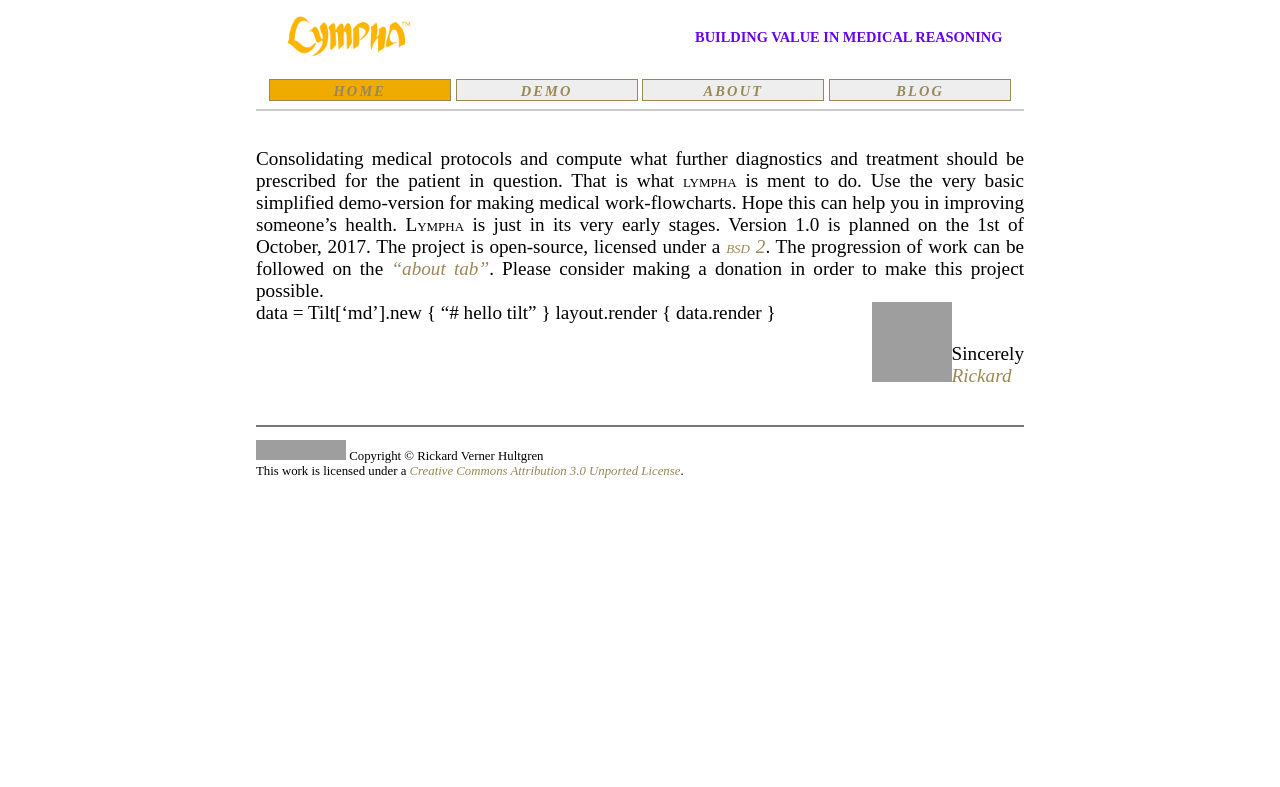
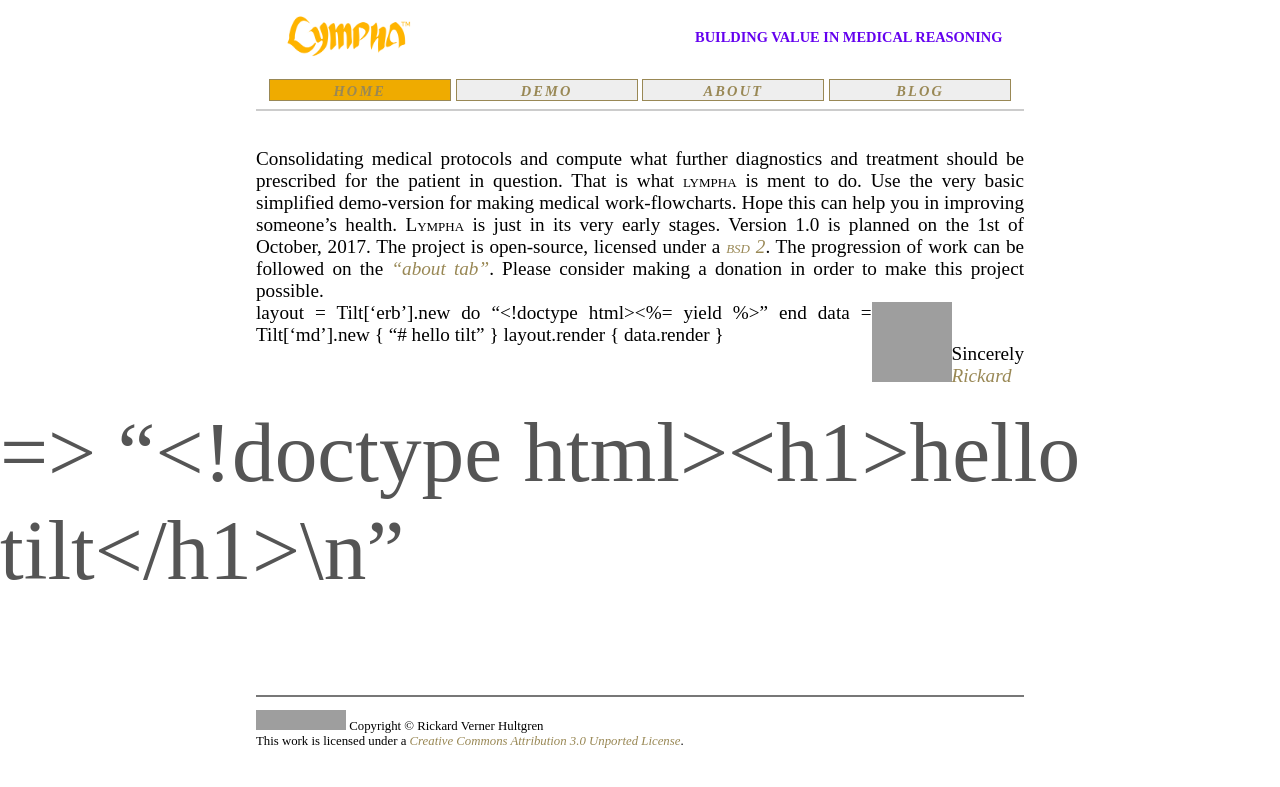
Before and after one commit to RickardHultgren/LYMPHA, a Jekyll site: the page built from index.md, in a window 1280 px wide. Shown: the top 787 px of the page. Built offline with Jekyll 4.4.1, drawn with Linux system fonts in a browser that asks for light colours; some web fonts are replaced; our own code applies the rules of GitHub Pages for plain Markdown files; grey boxes are pictures that could not be loaded.

Commit message:
Update index.md

```diff
--- a/index.md
+++ b/index.md
@@ -9,5 +9,9 @@
 <span style="float:right;text-align:left;diplay:block;width:auto;">[<img src="https://avatars3.githubusercontent.com/u/16224494?v=3&s=80" style="display:inline-block;"/>](https://github.com/RickardHultgren)<span style="vertical-align:bottom;display:inline-block;">Sincerely<br>[Rickard](https://github.com/RickardHultgren)</span></span>
 
 
+layout = Tilt['erb'].new do
+  "<!doctype html><title></title><%= yield %>"
+end
 data = Tilt['md'].new { "# hello tilt" }
 layout.render { data.render }
+# => "<!doctype html><title></title><h1>hello tilt</h1>\n"
```
